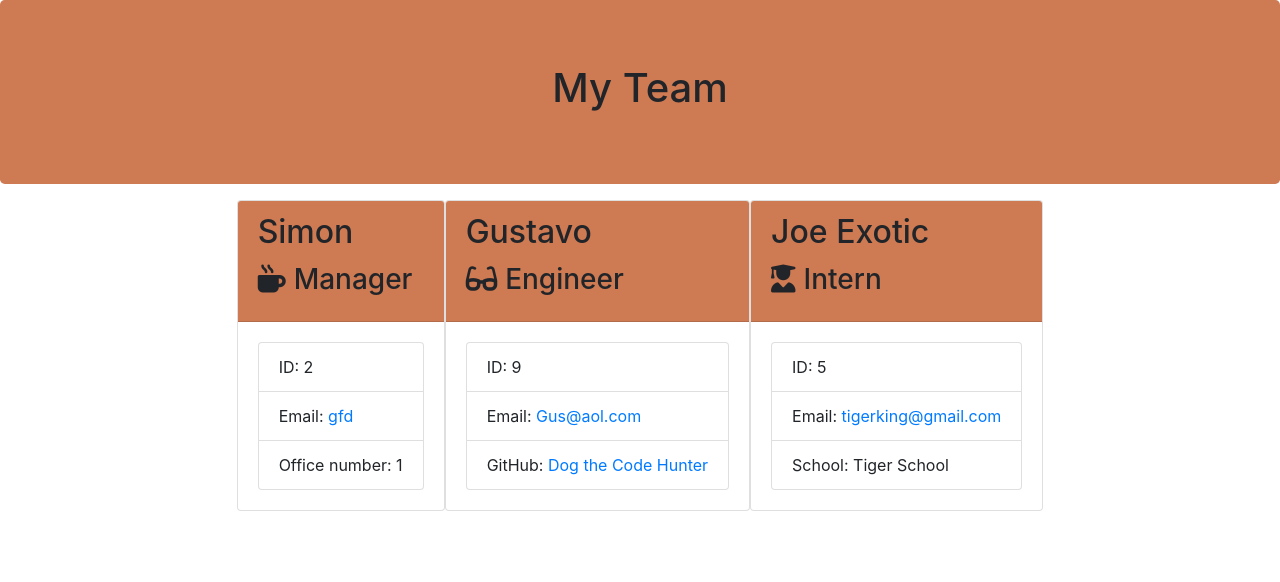
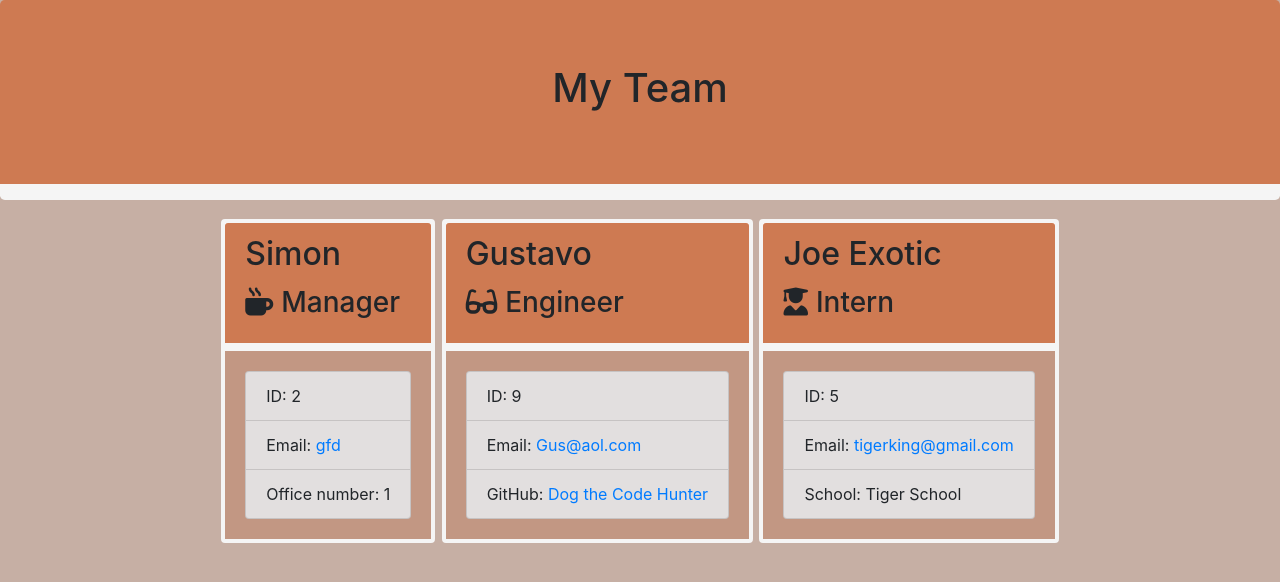
Before and after one commit to SM91wilson/Employee-Table, a website: page team.html in a window 1280 px wide. Drawn offline with nearby package versions, Linux system fonts and the light colour scheme.

Commit message:
added styling borders

```diff
--- a/team.html
+++ b/team.html
@@ -1,14 +1,17 @@
 <!DOCTYPE html>
 <html lang="en">
-
   <head>
     <meta charset="UTF-8" />
     <meta name="viewport" content="width=device-width, initial-scale=1.0" />
     <meta http-equiv="X-UA-Compatible" content="ie=edge" />
     <title>My Team</title>
-    <link rel="stylesheet" href="https://stackpath.bootstrapcdn.com/bootstrap/4.3.1/css/bootstrap.min.css"
-        integrity="sha384-ggOyR0iXCbMQv3Xipma34MD+dH/1fQ784/j6cY/iJTQUOhcWr7x9JvoRxT2MZw1T" crossorigin="anonymous">
-    <link rel="stylesheet" href="./templates/style.css">
+    <link
+      rel="stylesheet"
+      href="https://stackpath.bootstrapcdn.com/bootstrap/4.3.1/css/bootstrap.min.css"
+      integrity="sha384-ggOyR0iXCbMQv3Xipma34MD+dH/1fQ784/j6cY/iJTQUOhcWr7x9JvoRxT2MZw1T"
+      crossorigin="anonymous"
+    />
+    <link rel="stylesheet" href="./templates/style.css" />
     <script src="https://kit.fontawesome.com/c502137733.js"></script>
   </head>
 
@@ -20,18 +23,22 @@
         </div>
       </div>
     </div>
-    <div class="container">
+    <div class="container full-card">
       <div class="row">
         <div class="team-area col-12 d-flex justify-content-center">
           <div class="card employee-card">
             <div class="card-header">
               <h2 class="card-title">Simon</h2>
-        <h3 class="card-title"><i class="fas fa-mug-hot mr-2"></i>Manager</h3>
+              <h3 class="card-title">
+                <i class="fas fa-mug-hot mr-2"></i>Manager
+              </h3>
             </div>
             <div class="card-body">
               <ul class="list-group">
                 <li class="list-group-item">ID: 2</li>
-            <li class="list-group-item">Email: <a href="mailto:gfd">gfd</a></li>
+                <li class="list-group-item">
+                  Email: <a href="mailto:gfd">gfd</a>
+                </li>
                 <li class="list-group-item">Office number: 1</li>
               </ul>
             </div>
@@ -39,33 +46,48 @@
           <div class="card employee-card">
             <div class="card-header">
               <h2 class="card-title">Gustavo</h2>
-        <h3 class="card-title"><i class="fas fa-glasses mr-2"></i>Engineer</h3>
+              <h3 class="card-title">
+                <i class="fas fa-glasses mr-2"></i>Engineer
+              </h3>
             </div>
             <div class="card-body">
               <ul class="list-group">
                 <li class="list-group-item">ID: 9</li>
-            <li class="list-group-item">Email: <a href="mailto:Gus@aol.com">Gus@aol.com</a></li>
-            <li class="list-group-item">GitHub: <a href="https://github.com/Dog the Code Hunter" target="_blank" rel="noopener noreferrer">Dog the Code Hunter</a></li>
+                <li class="list-group-item">
+                  Email: <a href="mailto:Gus@aol.com">Gus@aol.com</a>
+                </li>
+                <li class="list-group-item">
+                  GitHub:
+                  <a
+                    href="https://github.com/Dog the Code Hunter"
+                    target="_blank"
+                    rel="noopener noreferrer"
+                    >Dog the Code Hunter</a
+                  >
+                </li>
               </ul>
             </div>
           </div>
           <div class="card employee-card">
             <div class="card-header">
               <h2 class="card-title">Joe Exotic</h2>
-        <h3 class="card-title"><i class="fas fa-user-graduate mr-2"></i>Intern</h3>
+              <h3 class="card-title">
+                <i class="fas fa-user-graduate mr-2"></i>Intern
+              </h3>
             </div>
             <div class="card-body">
               <ul class="list-group">
                 <li class="list-group-item">ID: 5</li>
-            <li class="list-group-item">Email: <a href="mailto:tigerking@gmail.com">tigerking@gmail.com</a></li>
+                <li class="list-group-item">
+                  Email:
+                  <a href="mailto:tigerking@gmail.com">tigerking@gmail.com</a>
+                </li>
                 <li class="list-group-item">School: Tiger School</li>
               </ul>
             </div>
           </div>
-
         </div>
       </div>
     </div>
   </body>
-
 </html>
--- a/templates/style.css
+++ b/templates/style.css
@@ -1,7 +1,24 @@
+body {
+    background-color: rgb(198, 175, 164);
+}
+.team-heading {
+    background-color: rgb(206, 122, 82);
+    border-bottom: thick solid whitesmoke;
+    border-width: 1rem;
+}
 .card-header {
     background-color: rgb(206, 122, 82);
+    border-bottom: thick solid whitesmoke;
+    border-width: 0.5rem;
 }
-
-.team-heading {
-    background-color: rgb(206, 122, 82);
+.employee-card {
+    border: thin solid whitesmoke;
+    border-width: 0.25rem;
+    margin: 0.2rem;
 }
+.card-body {
+    background-color: rgb(194, 151, 131);
+}
+.list-group-item {
+    background-color: rgb(226, 223, 223);
+}
```
Lines whose indentation alone changed are shown as unchanged.
